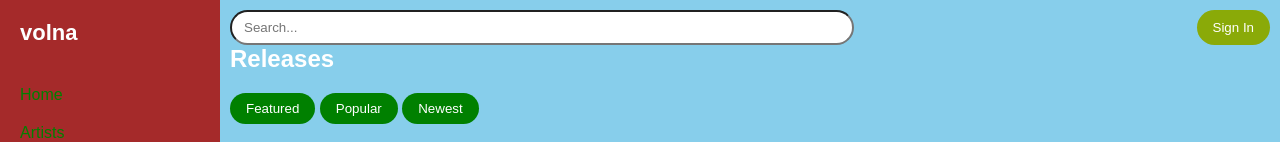
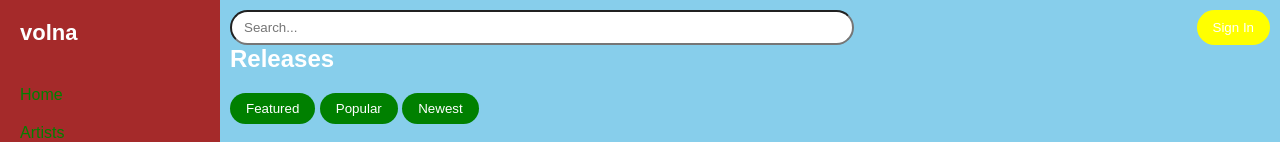
Before and after one commit to JagadeshVarran/PODCASTS-LAND-PAge, a plain HTML site: page index.html in a window 1280 px wide. Shown: the top 142 px of the page. Drawn offline with Linux system fonts and the light colour scheme.

Commit message:
Update style.css

```diff
--- a/style.css
+++ b/style.css
@@ -58,7 +58,7 @@ body {
 }
 
 .topbar button {
-  background: #8aaa08;
+  background: yellow;
   border: none;
   padding: 8px 16px;
   border-radius: 20px;
```
